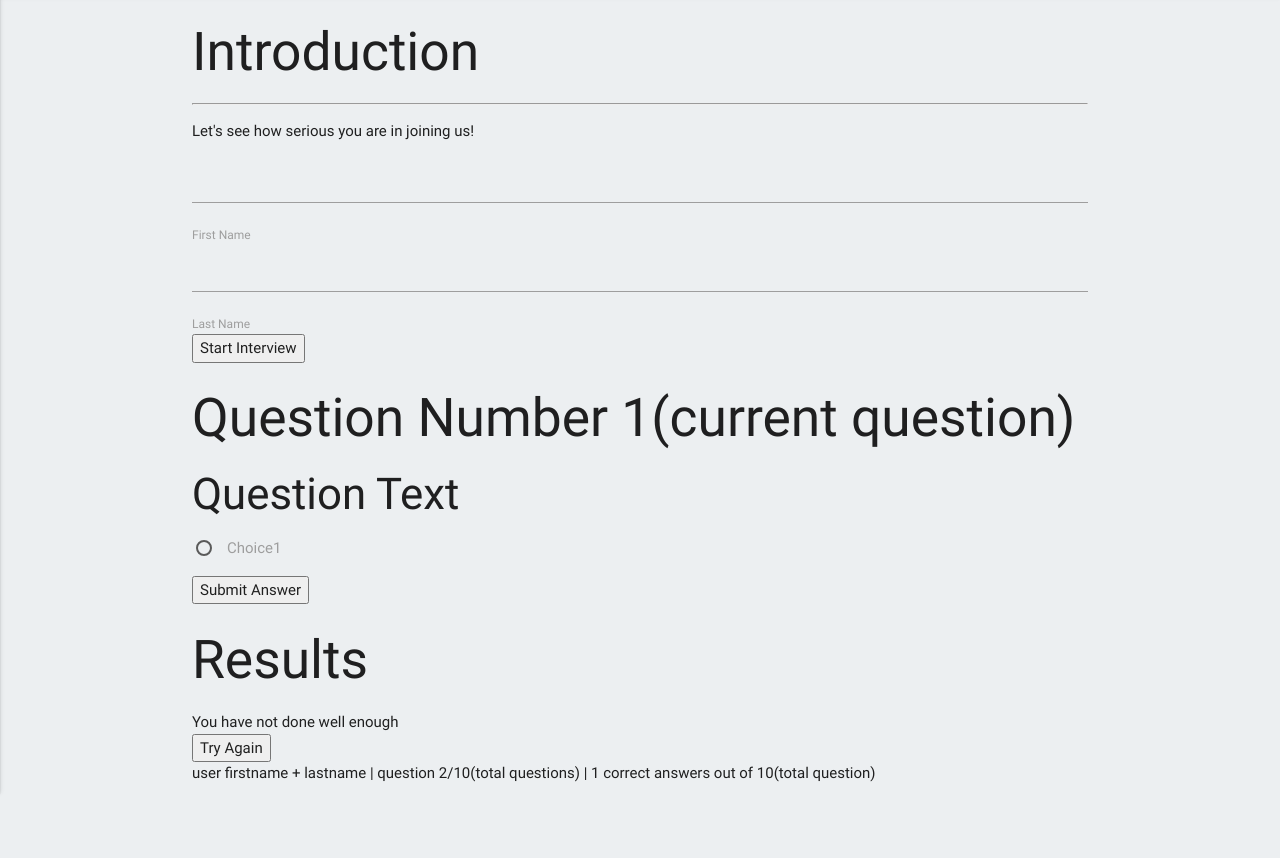
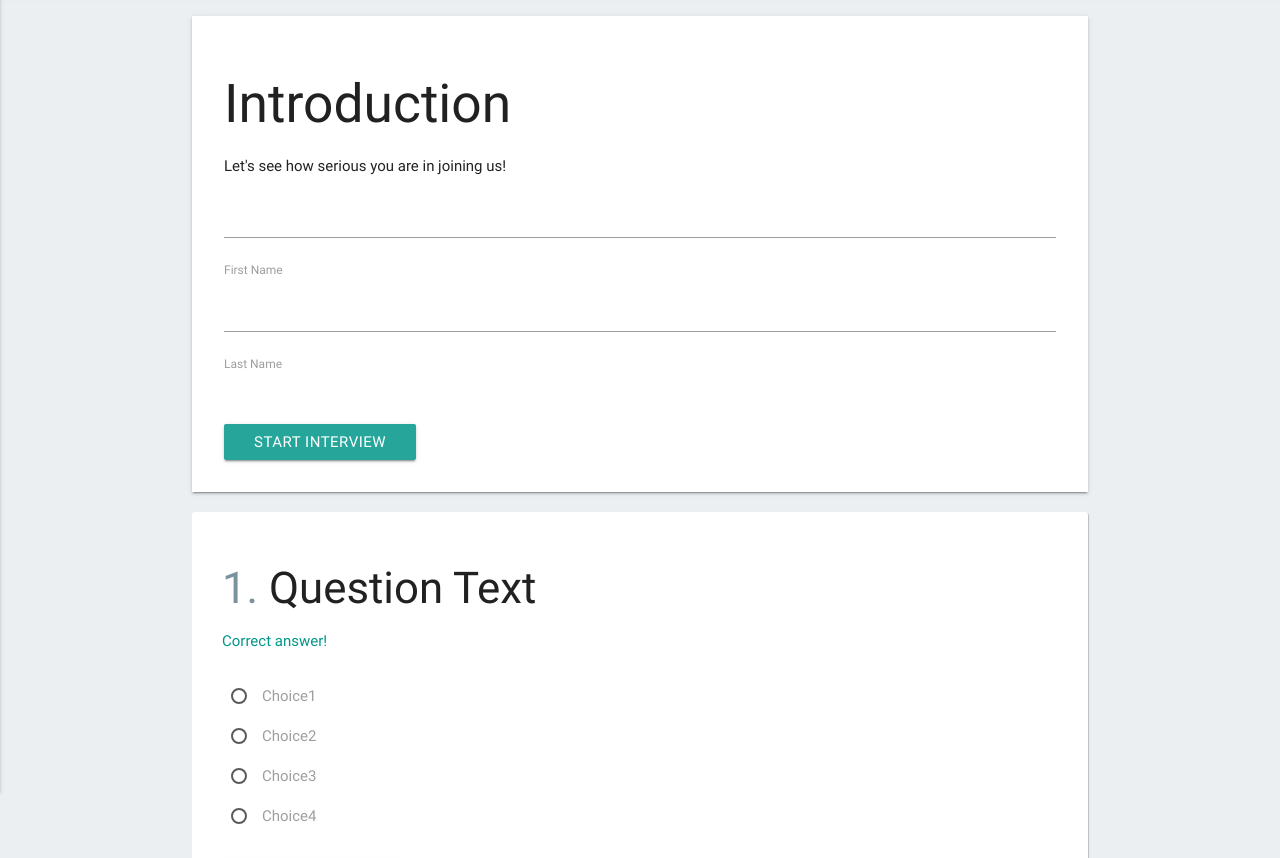
Before and after one commit to jattoabdul/fcc-ilorin-quiz-app-demo, a plain HTML site: page index.html in a window 1280 px wide. Shown: the part 68-926 px from the top of the page. Before the commit the page ends 853 px from the top, so only its background shows below. Drawn offline with Linux system fonts and the light colour scheme; files whose address does not match are found by name.

Commit message:
Add new styles and modify markup

```diff
--- a/css/style.css
+++ b/css/style.css
@@ -47,3 +47,84 @@ nav>.container {
 ul.social i.icon {
     margin-right: 1rem;
 }
+
+.js-start {
+    background-color: #fff;
+    padding: 32px;
+    margin: 20px auto;
+    left: 0;
+    top: 65px;
+    margin-top: 0px;
+    box-shadow: 0 2px 2px 0 rgba(0,0,0,0.14), 0 1px 5px 0 rgba(0,0,0,0.12), 0 3px 1px -2px rgba(0,0,0,0.2);
+}
+
+.textinput {
+    margin-top: 5px;
+}
+
+button.btn.btn-primary.js-start-button {
+    margin-top: 50px;
+}
+
+.question-number {
+    color: rgba(96, 125, 139, 0.84);
+}
+
+button.btn.btn-primary.js-result-button {
+    margin: 20px 0px;
+}
+
+.feedback-message.failure {
+    color: #FF9800;
+}
+
+.js-result {
+    margin-top: 100px;
+    margin-bottom: 50px;
+    padding: 20px;
+    background-color: #fff;
+    border-radius: 3px;
+    box-shadow: 1px 1px 1px 0px rgba(165, 164, 164, 0.68);
+}
+
+section.progress-section.container {
+    color: rgba(96, 125, 139, 0.84);
+    margin-top: 50px;
+    margin-bottom: 50px;
+}
+
+li.js-choices {
+    padding: 2px 0px;
+    margin-left: 5px;
+}
+
+.js-question {
+    padding: 30px;
+    background-color: #fff;
+    border-radius: 3px;
+    box-shadow: 1px 1px 1px 0px rgba(165, 164, 164, 0.68);
+    display: inline-block;
+    width: 100%;
+}
+
+label {}
+
+.js-choices > div {
+    margin: 15px 0px;
+}
+
+.stats-text {
+    color: rgba(96, 125, 139, 0.84);
+}
+
+section.main.container {
+    margin: 20px auto;
+}
+
+.feedback-message.success {
+    color: #009688;
+}
+
+.progress-section {
+    margin-top: 50px;
+}
--- a/index.html
+++ b/index.html
@@ -44,10 +44,6 @@
     <!-- Intro & Registration Form -->
     <div class="js-start" data-page-index="0">
         <h2>Introduction</h2>
-      <hr class="line">
-      <div class="img-content">
-        <!-- <img src="https://www.nbc.com/sites/nbcunbc/files/files/styles/640x360/public/images/2016/1/19/MDot-TheOffice-640x360-MP.jpg?itok=Gn98SGYE" alt="The Office Crew"> -->
-      </div>
         <div class="name-content">
           <p>Let's see how serious you are in joining us!</p>
           <form id="js-start-form">
@@ -59,47 +55,68 @@
               <input id="lastname" class="js-last-name-input" type="text" name="last" required>
               <label for="lastname">Last Name</label>
             </div>
-          <button type="submit" class="js-start-button">Start Interview</button>
+            <button type="submit" class="btn btn-primary js-start-button">Start Interview</button>
           </form>
         </div>
       </div>
     <!-- Question  & Answers -->
     <div class="js-question">
-      <h2>Question Number 1(current question)</h2>
-      <h3>Question Text</h3>
-      <div class="feedback-message">
-
+      <h3><span class="question-number">1. </span>Question Text</h3>
+      <div class="feedback-message success">
+        Correct answer!
       </div>
       <form id="js-question-form">
         <ul>
           <li class="js-choices">
-            <input type="radio" class="js-radio" id="answer1"
+            <div><input type="radio" class="js-radio" id="answer1"
               name="answer" value="choice1" data-answer-index="1"
               required="required">
               <label for="answer1">Choice1</label>
+              </div>
+
+              <div><input type="radio" class="js-radio" id="answer2"
+              name="answer" value="choice2" data-answer-index="2"
+              required="required">
+              <label for="answer2">Choice2</label>
+              </div>
+
+              <div><input type="radio" class="js-radio" id="answer3"
+              name="answer" value="choice3" data-answer-index="3"
+              required="required">
+              <label for="answer3">Choice3</label>
+              </div>
+
+              <div><input type="radio" class="js-radio" id="answer4"
+              name="answer" value="choice4" data-answer-index="4"
+              required="required">
+              <label for="answer4">Choice4</label>
+              </div>
           </li>
         </ul>
       </form>
-      <button type="submit" class="js-question-button">Submit Answer</button>
+      <button type="submit" class="btn btn-primary js-question-button">Submit Answer</button>
     </div>
     <!-- Result & Review(feedback Message) -->
     <div class="js-result" data-page-index="0">
-      <h2>Results</h2>
+      <h5>Stats</h5>
       <div class="img-content">
         <!-- <img src="http://popgoestheweek.com/wp-content/uploads/2011/11/Dunder-Mifflin-Logo-Cast-the-office-28us-29-34267_1024_819.jpg" alt="Michael Scott of Dunder Mifflin Paper Company"> -->
-      <div class="feedback-message">
+      <div class="feedback-message failure">
         You have not done well enough
       </div>
       <form id="js-result-form">
-        <button type="submit" class="js-result-button">Try Again</button>
+        <button type="submit" class="btn btn-primary js-result-button">Try Again</button>
       </form>
       </div>
     </div>
-  </section>
-  <section class="progress-section container">
+    <div class="progress-section">
       <!-- Progress / Results -->
       <!-- progress bar -->
-    user firstname + lastname | question 2/10(total questions) | 1 correct answers out of 10(total question)
+      <div class="progress">
+          <div class="determinate" style="width: 20%"></div>
+        </div>
+        <div class="stats-text">Jatto Abdul: 2/10 questions | 1/10 correct answers</div>
+    </div>
   </section>
   <script src="js/jquery.min.js"></script>
   <script src="js/materialize.min.js"></script>
```
Lines whose indentation alone changed are shown as unchanged.
